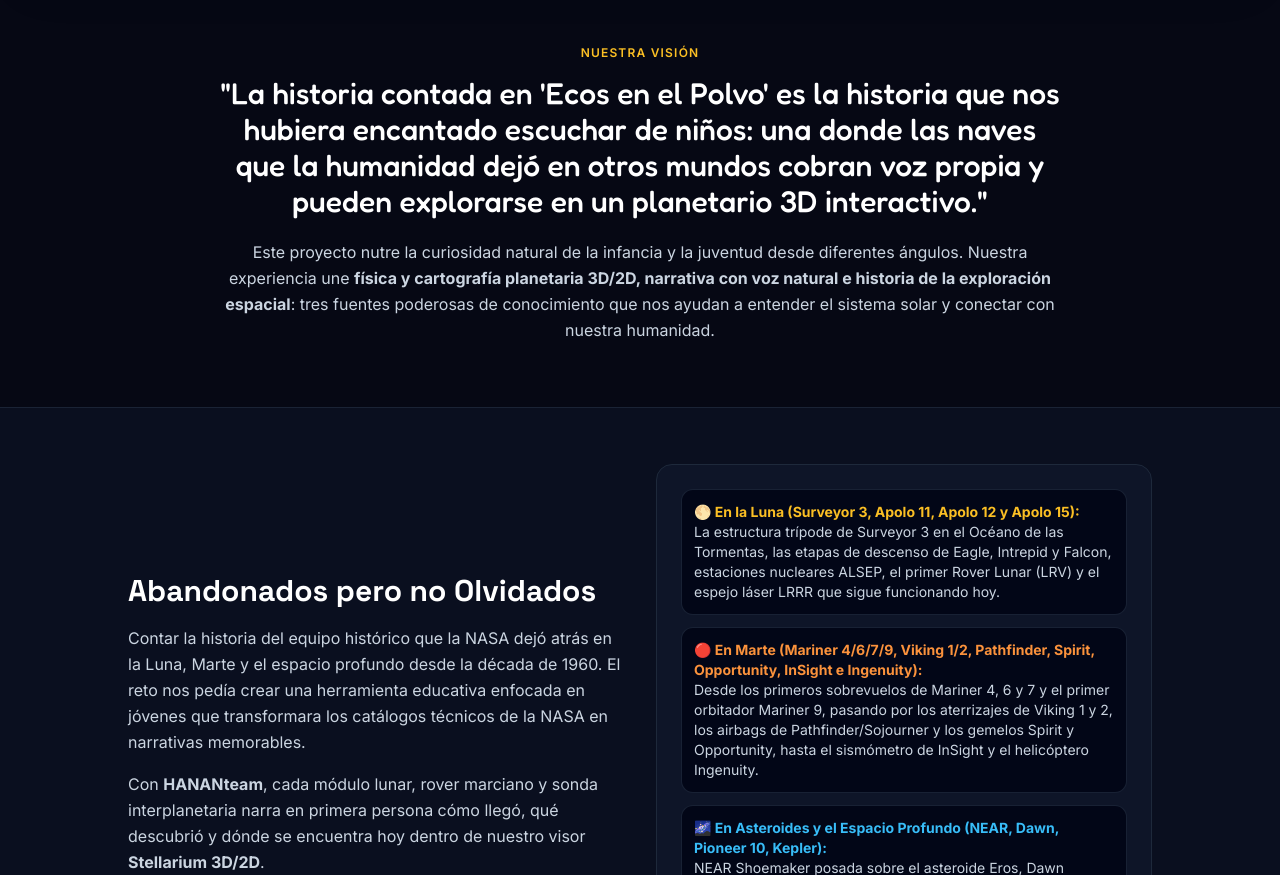
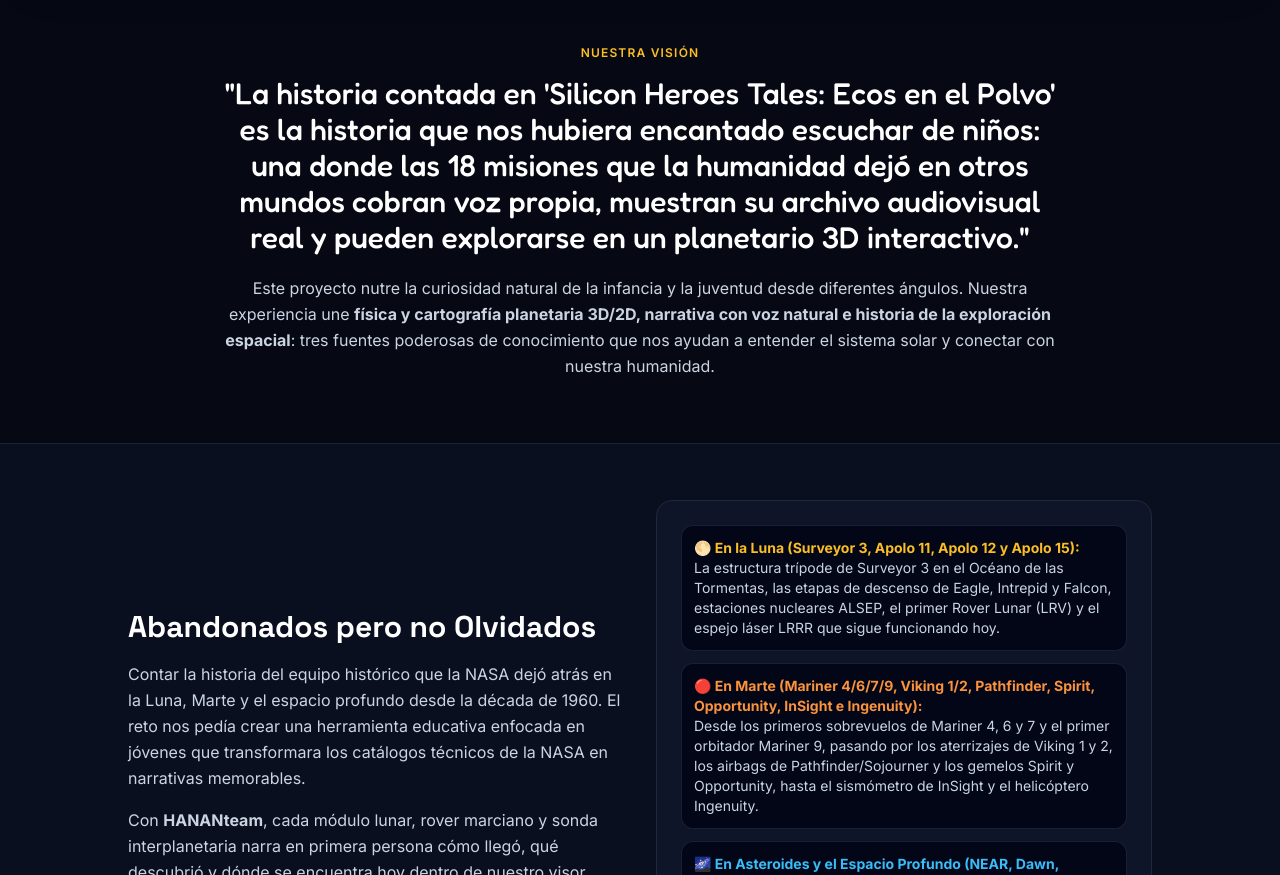
Before and after one commit to Chisus-tp/HANANspace, a plain HTML site: page HANANspace/index.html in a window 1280 px wide. Shown: the part 1104-1979 px from the top of the page. Drawn offline with nearby package versions, Linux system fonts and the light colour scheme.

Commit message:
Update vision quote in index.html

```diff
--- a/HANANspace/index.html
+++ b/HANANspace/index.html
@@ -568,7 +568,7 @@
   <section id="vision" class="py-16 px-6 max-w-4xl mx-auto text-center">
     <span class="text-xs uppercase tracking-widest text-amber-400 font-semibold">Nuestra Visión</span>
     <blockquote class="text-2xl md:text-3xl font-story text-white mt-3 mb-5 leading-snug">
-      "La historia contada en 'Ecos en el Polvo' es la historia que nos hubiera encantado escuchar de niños: una donde las naves que la humanidad dejó en otros mundos cobran voz propia y pueden explorarse en un planetario 3D interactivo."
+      "La historia contada en 'Silicon Heroes Tales: Ecos en el Polvo' es la historia que nos hubiera encantado escuchar de niños: una donde las 18 misiones que la humanidad dejó en otros mundos cobran voz propia, muestran su archivo audiovisual real y pueden explorarse en un planetario 3D interactivo."
     </blockquote>
     <p class="text-slate-300 leading-relaxed">
       Este proyecto nutre la curiosidad natural de la infancia y la juventud desde diferentes ángulos. Nuestra experiencia une <strong>física y cartografía planetaria 3D/2D, narrativa con voz natural e historia de la exploración espacial</strong>: tres fuentes poderosas de conocimiento que nos ayudan a entender el sistema solar y conectar con nuestra humanidad.
```
